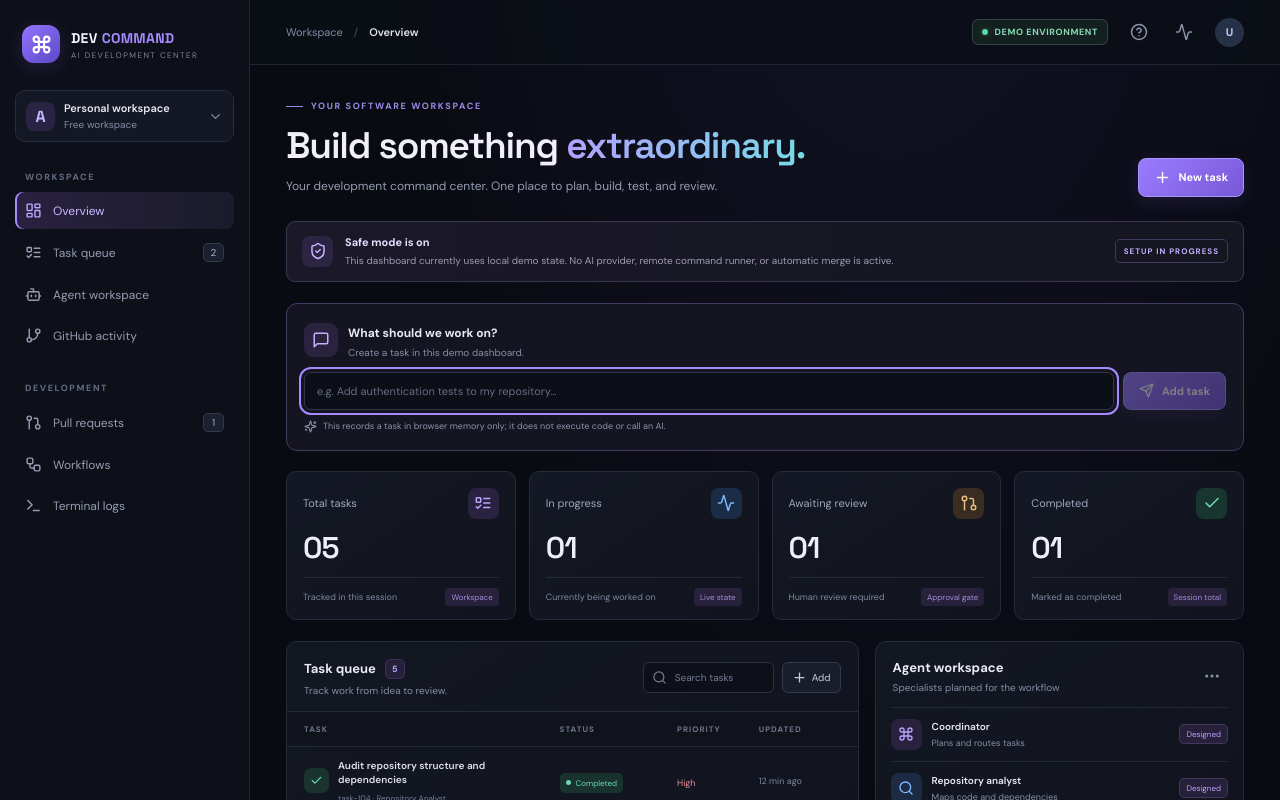
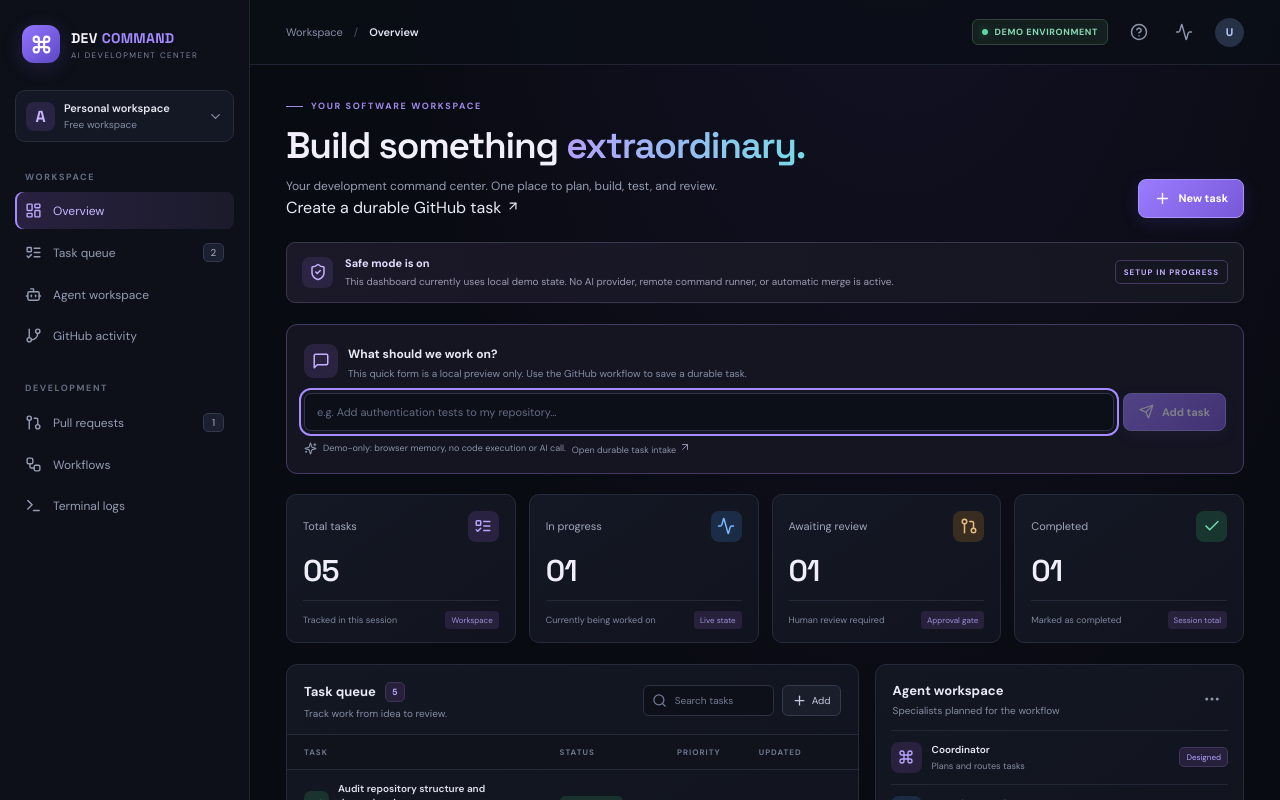
Before and after one commit to OpenPlayer-Team/AI-Development-Command-Center, a React (Vite) app: page / in a window 1280 px wide. Both pictures are taken after a click on the button "New task". Shown: the top 800 px of the page. Built offline with nearby package versions, Linux system fonts and the light colour scheme.

Commit message:
feat: link dashboard to durable GitHub task intake

```diff
--- a/src/App.tsx
+++ b/src/App.tsx
@@ -99,7 +99,7 @@ function App() {
             <div>
               <div className="eyebrow"><span className="eyebrow-line" /> YOUR SOFTWARE WORKSPACE</div>
               <h1>Build something <span>extraordinary.</span></h1>
-              <p className="welcome-subtitle">Your development command center. One place to plan, build, test, and review.</p>
+              <p className="welcome-subtitle">Your development command center. One place to plan, build, test, and review.</p><a className="durable-task-link" href="https://github.com/OpenPlayer-Team/AI-Development-Command-Center/actions/workflows/task-intake.yml" target="_blank" rel="noreferrer">Create a durable GitHub task <ArrowUpRight size={14} /></a>
             </div>
             <button className="primary-button" onClick={() => setShowComposer((open) => !open)}><Plus size={17} /> New task</button>
           </section>
@@ -112,12 +112,12 @@ function App() {
 
           {showComposer && (
             <section className="composer-panel">
-              <div className="composer-heading"><div className="composer-icon"><MessageSquare size={18} /></div><div><strong>What should we work on?</strong><p>Create a task in this demo dashboard.</p></div></div>
+              <div className="composer-heading"><div className="composer-icon"><MessageSquare size={18} /></div><div><strong>What should we work on?</strong><p>This quick form is a local preview only. Use the GitHub workflow to save a durable task.</p></div></div>
               <form onSubmit={submitTask} className="task-form">
                 <input autoFocus value={taskInput} onChange={(event) => setTaskInput(event.target.value)} placeholder="e.g. Add authentication tests to my repository…" aria-label="New task description" />
                 <button className="primary-button" type="submit" disabled={!taskInput.trim()}><Send size={15} /> Add task</button>
               </form>
-              <p className="composer-footnote"><Sparkles size={13} /> This records a task in browser memory only; it does not execute code or call an AI.</p>
+              <p className="composer-footnote"><Sparkles size={13} /> Demo-only: browser memory, no code execution or AI call. <a href="https://github.com/OpenPlayer-Team/AI-Development-Command-Center/actions/workflows/task-intake.yml" target="_blank" rel="noreferrer">Open durable task intake <ArrowUpRight size={12} /></a></p>
             </section>
           )}
 
```
